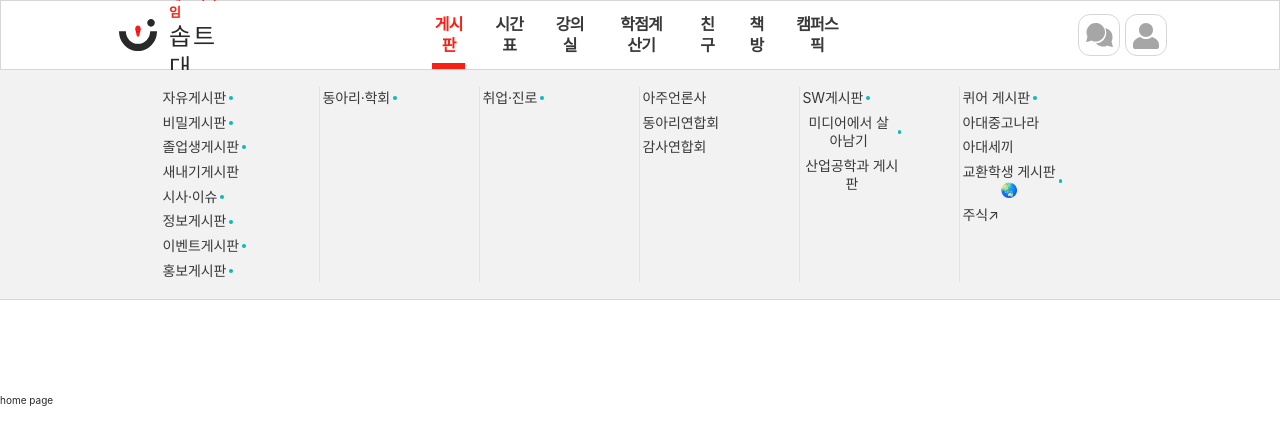
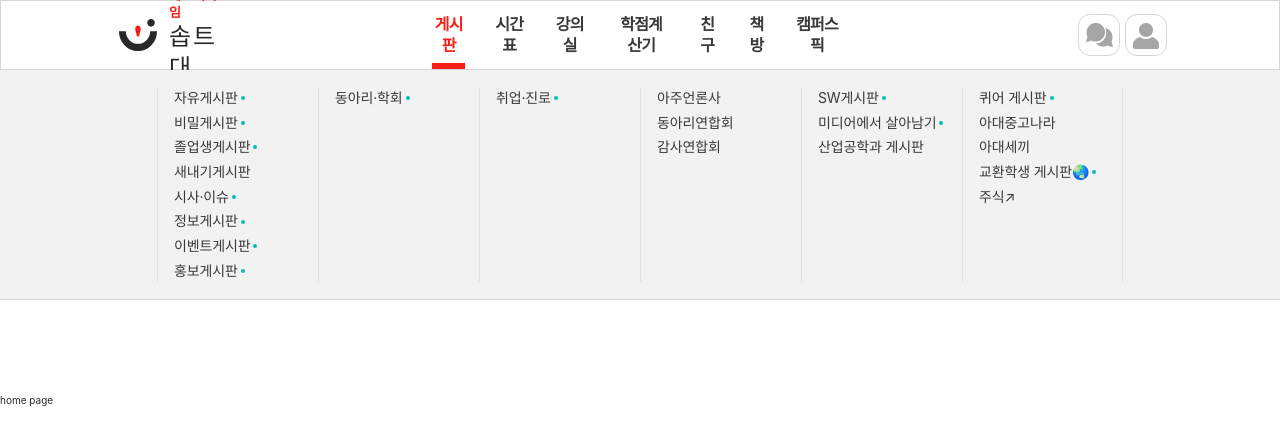
Before and after one commit to SOPT-all/37-COLLABORATION-WEB-EVERYTIME, a React (Vite) app: page / in a window 1280 px wide. Both pictures are taken after a click on the button "게시판". Shown: the top 444 px of the page. Built offline with nearby package versions, Linux system fonts and the light colour scheme.

Commit message:
chore: 아이템 레이아웃 수정 #36

```diff
--- a/src/components/common/header/Lnb.tsx
+++ b/src/components/common/header/Lnb.tsx
@@ -8,7 +8,6 @@ import { LnbItem } from "./LnbItem";
 const Lnb = ({ isOpen }: LnbProps) => {
 	if (!isOpen) return null;
 
-	// 그룹 내부에서도 8개씩 잘라 컬럼 배열 생성
 	const columns = splitGroupBoards(BOARD_GROUPS, 8);
 
 	return (
@@ -24,9 +23,9 @@ const Lnb = ({ isOpen }: LnbProps) => {
 					<div
 						key={idx}
 						className={cn(
-							"flex w-[16rem] flex-col gap-1 pl-1",
+							"flex w-[16.1rem] flex-col gap-1 pl-[1.6rem]",
 							"border-gray-300",
-							idx !== columns.length - 1 ? "border-r-[1px]" : "",
+							idx !== columns.length - 1 ? "border-l-[1px]" : "border-x-[1px]",
 						)}
 					>
 						{column.map((board) => (
--- a/src/components/common/header/LnbItem.tsx
+++ b/src/components/common/header/LnbItem.tsx
@@ -7,12 +7,11 @@ const LnbItem = ({ title, hasBadge = false, onClick }: LnbItemProps) => {
 			onClick={onClick}
 			className={cn(
 				"flex items-center gap-[0.3rem]",
-				"py-[0.2rem] pr-[5.8rem]",
+				"py-[0.2rem]",
 				"w-fit",
 				"body06 text-gray-800",
 				"hover:text-primary-red",
 				"transition-colors duration-200",
-				"cursor-pointer",
 			)}
 		>
 			<span>{title}</span>
```
